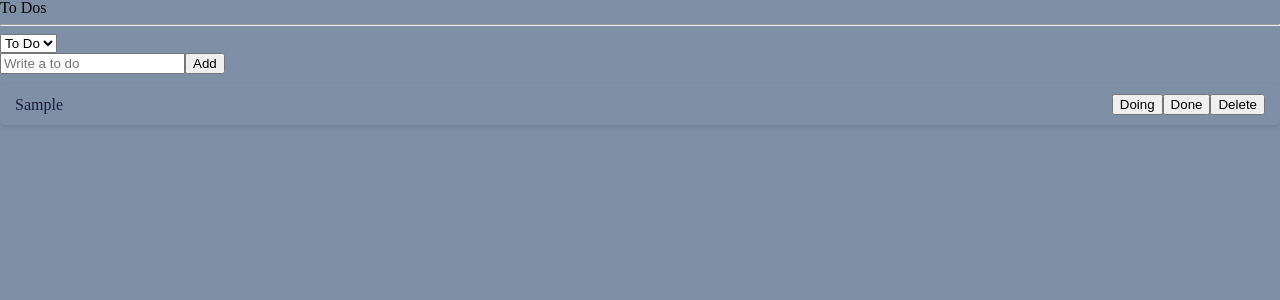
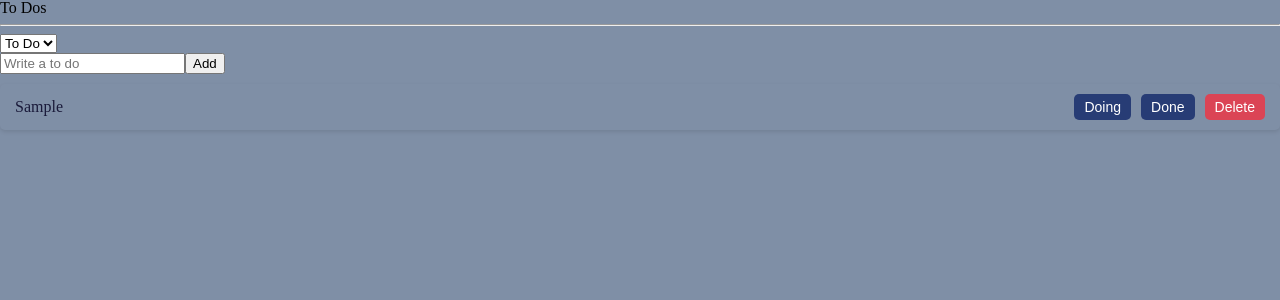
Before and after one commit to honghyunAhn/react-todo, a React (Create React App) app: page / in a window 1280 px wide. Both pictures are taken after typing "Sample" into the empty fields and a click on the button "Add". Shown: the top 300 px of the page. Built offline with nearby package versions, Linux system fonts and the light colour scheme.

Commit message:
Style Button

```diff
--- a/src/components/toDo.tsx
+++ b/src/components/toDo.tsx
@@ -20,9 +20,33 @@ const Text = styled.span`
   color: ${(props) => props.theme.textColor};
 `;
 
-const ButtonGroup = styled.div``;
+const ButtonGroup = styled.div`
+  display: flex;
+  gap: 10px;
+`;
 
-const Button = styled.button``;
+const Button = styled.button`
+  padding: 5px 10px;
+  border: none;
+  border-radius: 5px;
+  background-color: ${(props) => props.theme.accentColor};
+  color: white;
+  font-size: 14px;
+  cursor: pointer;
+  transition: background-color 0.3s ease;
+
+  &:hover {
+    background-color: ${(props) => props.theme.textColor};
+    color: ${(props) => props.theme.accentColor};
+  }
+
+  &[name="delete"] {
+    background-color: #db4455;
+    &:hover {
+      background-color: #cf2f11;
+    }
+  }
+`;
 
 function ToDo({ text, category, id }: IToDo) {
   const setToDos = useSetRecoilState(toDoState);
```
